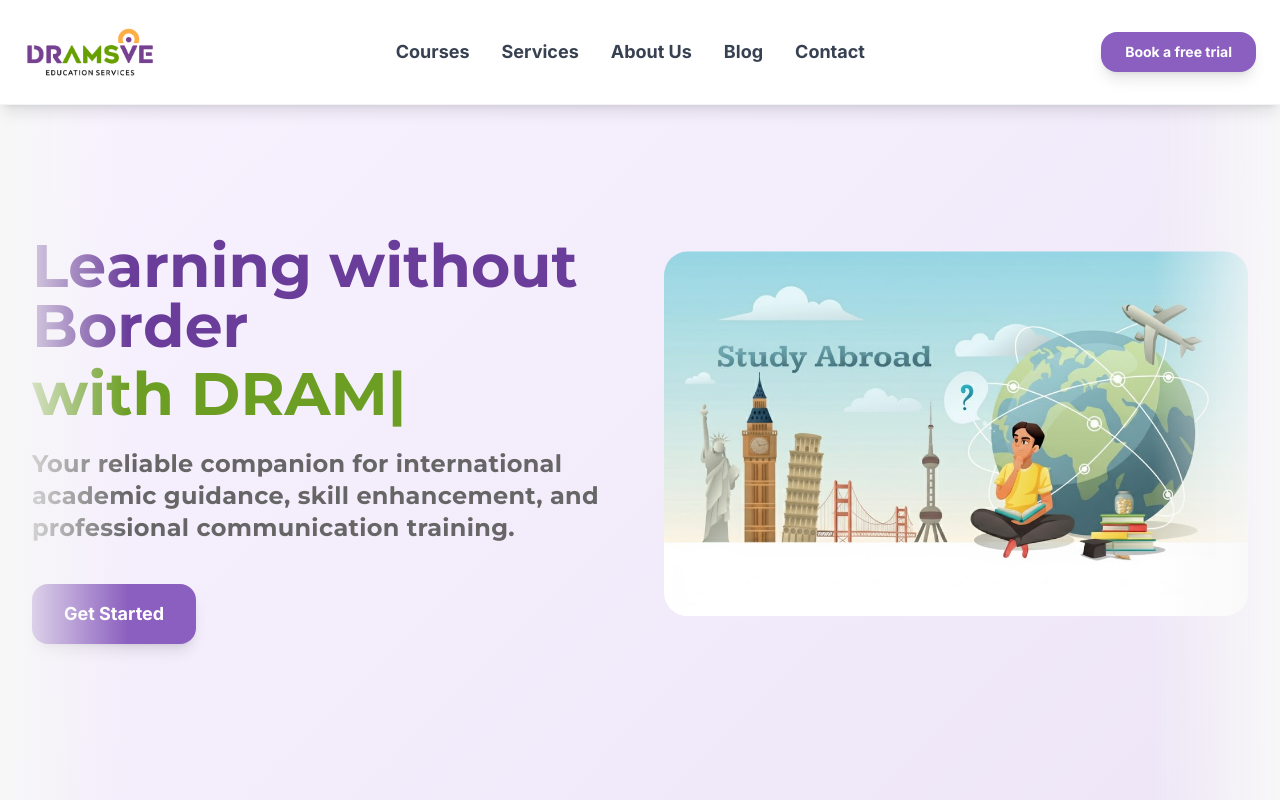
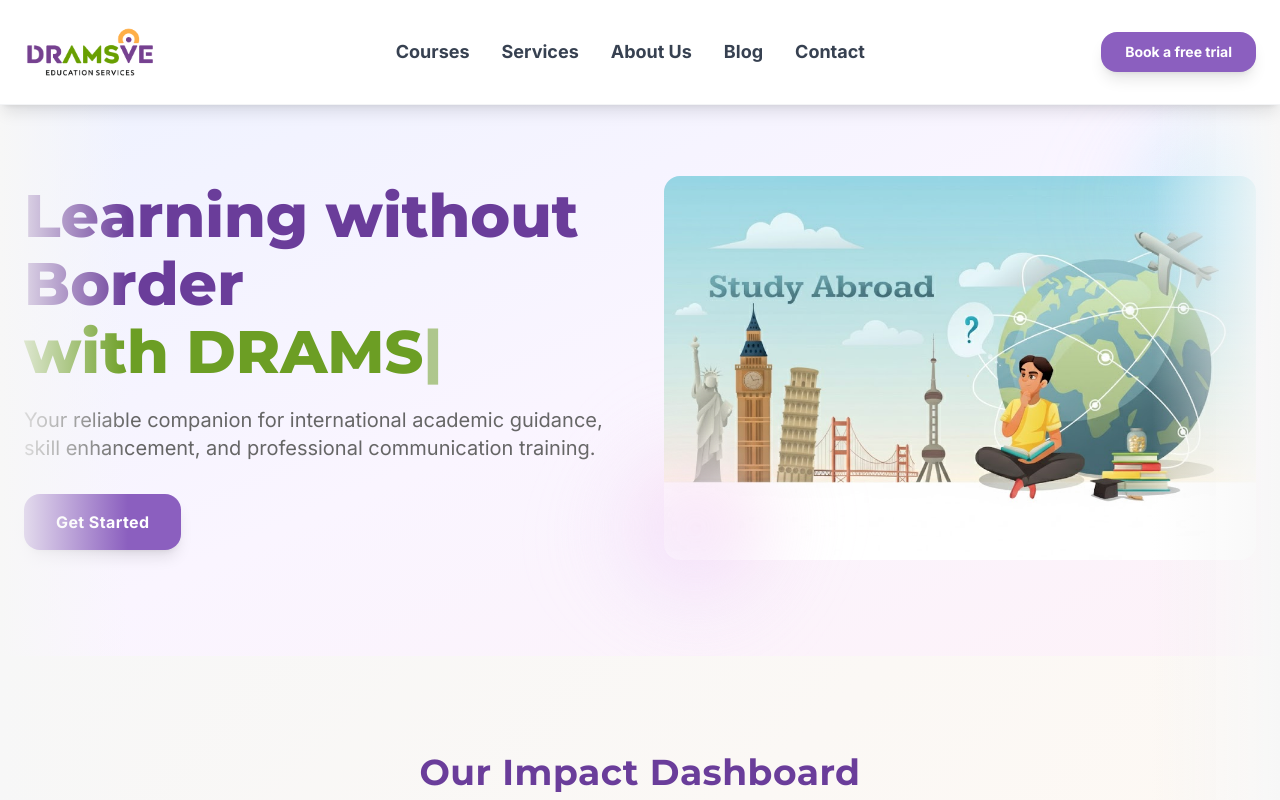
Before and after one commit to Shivam30505/Dramsve, a React (Create React App) app: page / in a window 1280 px wide. Shown: the top 800 px of the page. Built offline with nearby package versions, Linux system fonts and the light colour scheme.

Commit message:
modification in hero section

```diff
--- a/src/pages/Home.js
+++ b/src/pages/Home.js
@@ -1,7 +1,7 @@
-import React from 'react';
+import React, { useState, useEffect } from 'react';
 import { motion } from 'framer-motion';
+import { useNavigate } from 'react-router-dom';
 import Header from '../components/Header';
-import HeroSection from '../components/HeroSection';
 import StatsSection from '../components/StatsSection';
 import ServicesSection from '../components/ServicesSection';
 import CoursesSection from '../components/CoursesSection';
@@ -9,9 +9,42 @@ import TestimonialsSection from '../components/TestimonialsSection';
 import PartnersSection from '../components/PartnersSection';
 import ContactSection from '../components/ContactSection';
 import Footer from '../components/Footer';
-
+import heroSvg from '../images/hero.png';
+import airplanePng from '../images/Airplane.png';
 
 const Home = () => {
+  const navigate = useNavigate();
+  const titleLine1 = 'Learning without';
+  const titleLine2 = 'Border';
+  const subtitle = 'with DRAMSVE';
+  const [typewriterText, setTypewriterText] = useState('');
+  const [isDeleting, setIsDeleting] = useState(false);
+
+  useEffect(() => {
+    const typeSpeed = 250;
+    const deleteSpeed = 150;
+    const pauseTime = 3000;
+
+    const typeWriter = () => {
+      if (!isDeleting) {
+        if (typewriterText.length < subtitle.length) {
+          setTypewriterText(subtitle.slice(0, typewriterText.length + 1));
+        } else {
+          setTimeout(() => setIsDeleting(true), pauseTime);
+        }
+      } else {
+        if (typewriterText.length > 0) {
+          setTypewriterText(subtitle.slice(0, typewriterText.length - 1));
+        } else {
+          setIsDeleting(false);
+        }
+      }
+    };
+
+    const timer = setTimeout(typeWriter, isDeleting ? deleteSpeed : typeSpeed);
+    return () => clearTimeout(timer);
+  }, [typewriterText, isDeleting, subtitle]);
+
   return (
     <motion.div
       className="bg-background-light dark:bg-background-dark font-sans text-text-dark dark:text-slate-200"
@@ -22,7 +55,201 @@ const Home = () => {
       <div className="flex h-auto min-h-screen w-full flex-col overflow-x-hidden">
         <Header />
         <main className="flex-1 pt-20">
-          <HeroSection />
+          {/* Hero Section */}
+          <section className="py-16 md:py-24 bg-gradient-to-br from-indigo-50 via-purple-50 to-pink-50 relative overflow-hidden">
+            {/* Airplane Animation */}
+            <motion.div
+              className="absolute inset-0 pointer-events-none"
+              style={{ zIndex: 70 }}
+              initial={{
+                x: '-60%',
+                y: '100%',
+                opacity: 0,
+                rotate: -15
+              }}
+              animate={{
+                x: '110%',
+                y: '-50%',
+                opacity: [0, 1, 1, 0],
+                rotate: 15
+              }}
+              transition={{
+                duration: 6,
+                ease: 'easeInOut',
+                times: [0, 0.1, 0.9, 1],
+                repeat: Infinity,
+                repeatDelay: 8
+              }}
+            >
+              <div className="relative">
+                <img
+                  src={airplanePng}
+                  alt="Flying airplane"
+                  className="absolute w-[35vw] max-w-[700px] min-w-[180px] h-auto"
+                />
+              </div>
+            </motion.div>
+
+            <div className="container mx-auto px-6 relative z-10">
+              <div className="grid lg:grid-cols-2 gap-12 items-center">
+                <motion.div
+                  className="text-center lg:text-left"
+                  initial={{ opacity: 0, x: -50 }}
+                  whileInView={{ opacity: 1, x: 0 }}
+                  transition={{ duration: 0.6 }}
+                  viewport={{ once: true }}
+                >
+                  <motion.h1 className="text-4xl md:text-5xl lg:text-6xl font-extrabold leading-tight mb-6">
+                    <div className="mb-2">
+                      {titleLine1.split('').map((char, index) => (
+                        <motion.span
+                          key={index}
+                          className="inline-block"
+                          style={{ color: '#6A3D9A' }}
+                          initial={{ opacity: 0, y: 50 }}
+                          animate={{ opacity: 1, y: 0 }}
+                          transition={{
+                            delay: index * 0.05,
+                            duration: 0.8,
+                            ease: "easeOut"
+                          }}
+                          whileHover={{
+                            scale: 1.2,
+                            color: '#8B5FBF',
+                            textShadow: '0 0 20px rgba(139, 95, 191, 0.5)'
+                          }}
+                        >
+                          {char === ' ' ? '\u00A0' : char}
+                        </motion.span>
+                      ))}
+                    </div>
+                    <div className="mb-2">
+                      {titleLine2.split('').map((char, index) => (
+                        <motion.span
+                          key={index + titleLine1.length}
+                          className="inline-block"
+                          style={{ color: '#6A3D9A' }}
+                          initial={{ opacity: 0, y: 50 }}
+                          animate={{ opacity: 1, y: 0 }}
+                          transition={{
+                            delay: (index + titleLine1.length) * 0.05,
+                            duration: 0.8,
+                            ease: "easeOut"
+                          }}
+                          whileHover={{
+                            scale: 1.2,
+                            color: '#8B5FBF',
+                            textShadow: '0 0 20px rgba(139, 95, 191, 0.5)'
+                          }}
+                        >
+                          {char === ' ' ? '\u00A0' : char}
+                        </motion.span>
+                      ))}
+                    </div>
+                    <motion.div
+                      style={{ color: '#6C9E24' }}
+                      initial={{ opacity: 0, scale: 0.8 }}
+                      animate={{ opacity: 1, scale: 1 }}
+                      transition={{ delay: 1.5, duration: 0.8 }}
+                    >
+                      {typewriterText}
+                      <motion.span
+                        className="inline-block"
+                        animate={{ opacity: [1, 0, 1] }}
+                        transition={{ duration: 1, repeat: Infinity }}
+                      >
+                        |
+                      </motion.span>
+                    </motion.div>
+                  </motion.h1>
+                  <motion.p
+                    className="text-lg md:text-xl mb-8 max-w-2xl mx-auto lg:mx-0"
+                    style={{color: '#666'}}
+                    initial={{ opacity: 0, y: 30 }}
+                    animate={{ opacity: 1, y: 0 }}
+                    transition={{ delay: 2.5, duration: 0.8 }}
+                  >
+                    Your reliable companion for international academic guidance, skill enhancement, and professional communication training.
+                  </motion.p>
+                  <motion.div
+                    initial={{ opacity: 0, y: 30 }}
+                    animate={{ opacity: 1, y: 0 }}
+                    transition={{ delay: 3, duration: 0.8 }}
+                  >
+                    <motion.button
+                      className="inline-block rounded-lg px-8 py-4 text-white text-base font-bold tracking-wide transition-all duration-300 shadow-lg"
+                      style={{backgroundColor: '#8B5FBF'}}
+                      whileHover={{ scale: 1.05, y: -2, backgroundColor: '#7FB83D' }}
+                      whileTap={{ scale: 0.95 }}
+                      onClick={() => {
+                        navigate('/courses');
+                        window.scrollTo(0, 0);
+                      }}
+                    >
+                      Get Started
+                    </motion.button>
+                  </motion.div>
+                </motion.div>
+                <motion.div
+                  className="relative"
+                  initial={{ opacity: 0, x: 50, scale: 0.9 }}
+                  whileInView={{ opacity: 1, x: 0, scale: 1 }}
+                  transition={{ duration: 0.8, ease: "easeOut" }}
+                  viewport={{ once: true }}
+                >
+                  <motion.img
+                    alt="DRAMSVE Hero"
+                    className="object-cover w-full h-96 cursor-pointer rounded-2xl"
+                    src={heroSvg}
+                    initial={{ opacity: 0, scale: 0.8 }}
+                    whileInView={{ opacity: 1, scale: 1 }}
+                    whileHover={{ scale: 1.05, rotateY: 5, rotateX: 2 }}
+                    whileTap={{ scale: 0.95 }}
+                    transition={{ duration: 0.4, ease: "easeInOut" }}
+                    viewport={{ once: true }}
+                    animate={{ y: [0, -10, 0] }}
+                  />
+                  <motion.div
+                    className="absolute -bottom-8 -left-8 w-32 h-32 bg-gradient-to-r from-purple-200 to-pink-200 rounded-full blur-2xl opacity-60"
+                    animate={{
+                      scale: [1, 1.2, 1],
+                      rotate: [0, 180, 360]
+                    }}
+                    transition={{
+                      duration: 8,
+                      repeat: Infinity,
+                      ease: "linear"
+                    }}
+                  />
+                  <motion.div
+                    className="absolute -top-8 -right-8 w-32 h-32 bg-gradient-to-r from-blue-200 to-cyan-200 rounded-full blur-2xl opacity-60"
+                    animate={{
+                      scale: [1.2, 1, 1.2],
+                      rotate: [360, 180, 0]
+                    }}
+                    transition={{
+                      duration: 6,
+                      repeat: Infinity,
+                      ease: "linear"
+                    }}
+                  />
+                  <motion.div
+                    className="absolute top-1/2 left-1/2 transform -translate-x-1/2 -translate-y-1/2 w-4 h-4 bg-yellow-400 rounded-full"
+                    animate={{
+                      scale: [0, 1, 0],
+                      opacity: [0, 1, 0]
+                    }}
+                    transition={{
+                      duration: 2,
+                      repeat: Infinity,
+                      delay: 1
+                    }}
+                  />
+                </motion.div>
+              </div>
+            </div>
+          </section>
+
           <StatsSection />
           <div id="services"><ServicesSection /></div>
           <div id="courses"><CoursesSection /></div>
@@ -31,7 +258,6 @@ const Home = () => {
           <div id="contact"><ContactSection /></div>
         </main>
         <Footer />
-
       </div>
     </motion.div>
   );
```
